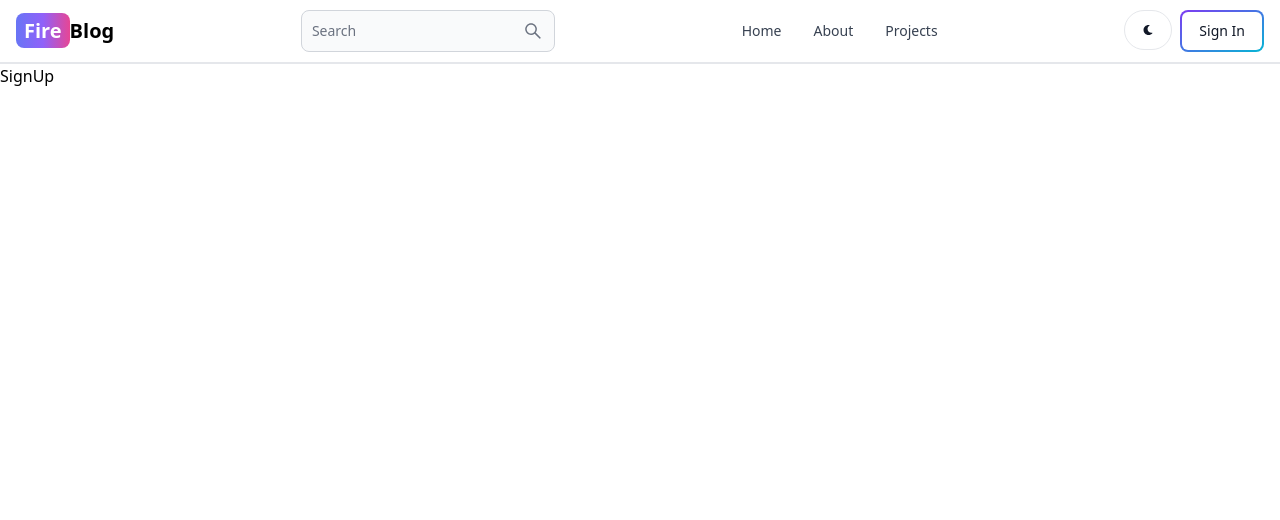
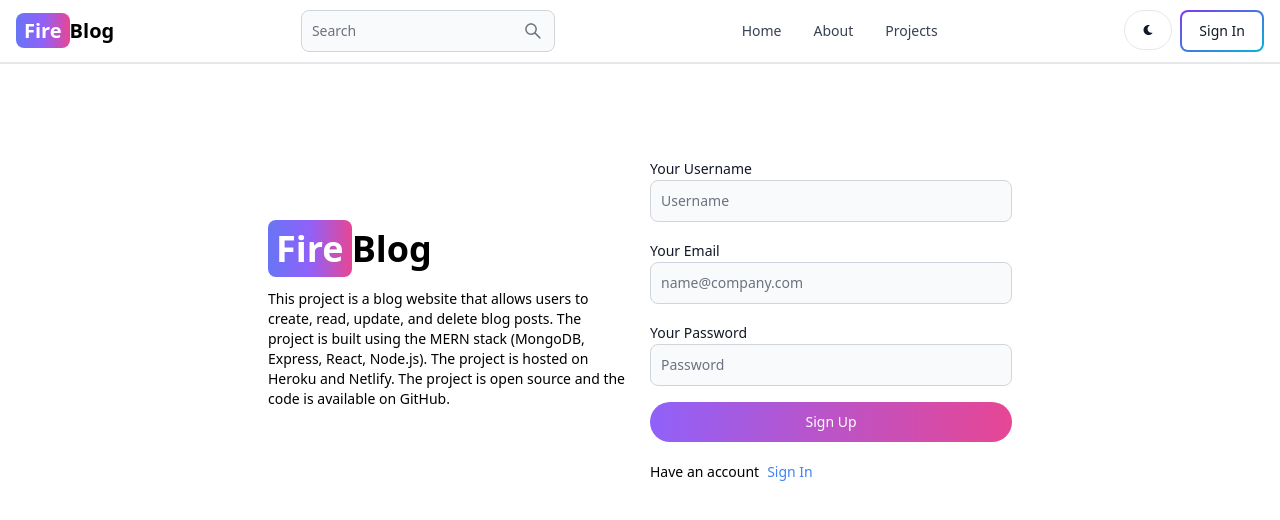
Before and after one commit to SAMEER563/InformMe, a React (Vite) app in the folder client/: page /sign-up in a window 1280 px wide. Shown: the top 520 px of the page. Built offline with nearby package versions, Linux system fonts and the light colour scheme.

Commit message:
create sign up ui

```diff
--- a/client/src/pages/SignUp.jsx
+++ b/client/src/pages/SignUp.jsx
@@ -1,7 +1,57 @@
+import { Button, Label, TextInput } from "flowbite-react";
+import { Link } from "react-router-dom";
 
 
 export default function SignUp() {
   return (
-    <div>SignUp</div>
+    <div className="min-h-screen mt-20">
+      <div className="flex p-3 max-w-3xl mx-auto flex-col md:flex-row md:items-center gap-5" >
+
+        {/* left */}
+        <div className="flex-1">
+        <Link to="/" className="font-bold dark:text-white text-4xl">
+        <span className="px-2 py-1 bg-gradient-to-r from-indigo-500 via-purple-500 to-pink-500 rounded-lg text-white">Fire</span>
+       Blog
+       </Link>
+       <p className="text-sm mt-5">
+        This project is a blog website that allows users to create, read, update, and delete blog posts. The project is built using the MERN stack (MongoDB, Express, React, Node.js). The project is hosted on Heroku and Netlify. The project is open source and the code is available on GitHub.
+       </p>
+        </div>
+
+        {/* right */}
+        <div className="flex-1">
+          <form className="flex flex-col gap-4">
+            <div>
+              <Label value="Your Username" />
+              <TextInput type="text" placeholder="Username"
+              id="username"
+              />
+            </div>
+            <div>
+              <Label value="Your Email" />
+              <TextInput type="text" placeholder="name@company.com"
+              id="email"
+              />
+            </div>
+            <div>
+              <Label value="Your Password" />
+              <TextInput type="text" placeholder="Password"
+              id="password"
+              />
+            </div>
+            <Button gradientDuoTone="purpleToPink" type="submit" pill>
+              Sign Up
+            </Button>
+          </form>
+          <div className="flex gap-2 text-sm mt-5
+          ">
+            <span>Have an account</span>
+            <Link to="/sign-in" className="text-blue-500">
+                Sign In
+              </Link>
+          </div>
+        </div>
+      </div>
+    </div>
   )
 }
```
